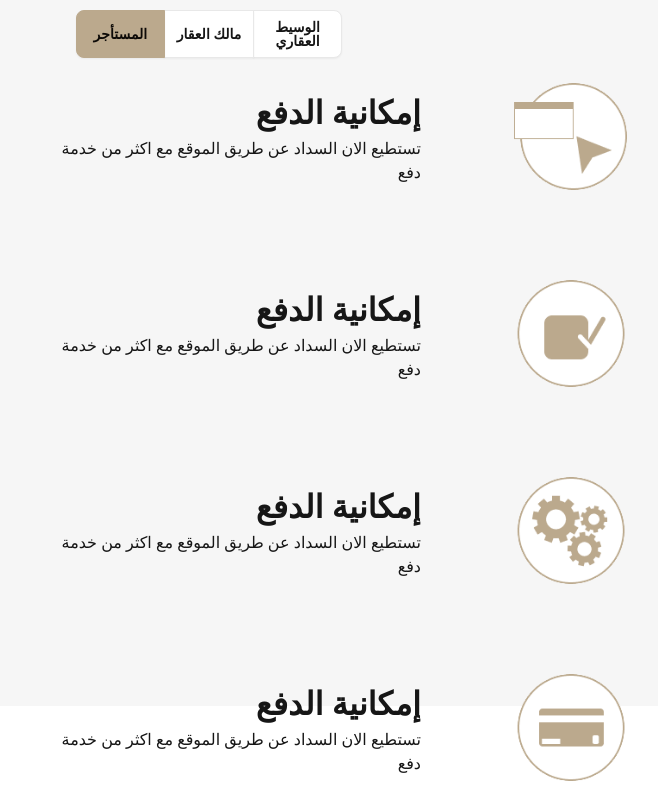
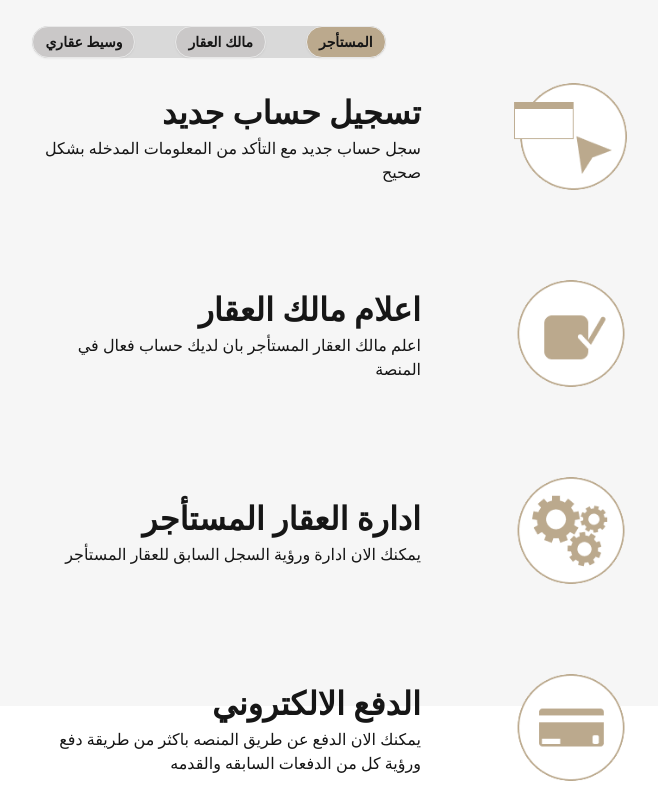
Before and after one commit to amalsaab/Amar, a React (Vite) app in the folder Aqarati-app/: page / in a window 1280 px wide. Shown: the part 1460-2260 px from the top of the page, without its empty margins (431-1089 px from the left). Built offline with nearby package versions, Linux system fonts and the light colour scheme.

Commit message:
updatated the landing page

```diff
--- a/Aqarati-app/src/Compnent/sataDisplay/Card.jsx
+++ b/Aqarati-app/src/Compnent/sataDisplay/Card.jsx
@@ -5,7 +5,7 @@ import { Link } from 'react-router-dom'
 
 function Testing(props) {
   return (
-    <div className='flex h-[100vh] w-full items-center justify-center '>
+    <div className='flex   items-center justify-center '>
 
         <div class="relative flex flex-col mt-6 text-gray-700 bg-white shadow-xl bg-clip-border rounded-xl w-96 outline outline-[#BBA98D] ">
 
--- a/Aqarati-app/src/Pages/Landing.jsx
+++ b/Aqarati-app/src/Pages/Landing.jsx
@@ -14,6 +14,57 @@ import Footer from '../Compnent/navigation/Footer';
 
 
 function Landing() {
+
+  const [step1state, updatestep1] = useState("تسجيل حساب جديد")
+  const [step1para, updatestep1para] = useState("سجل حساب جديد مع التأكد من المعلومات المدخله بشكل صحيح")
+  const [step2state, updatestep2] = useState("اعلام مالك العقار")
+  const [step2para, updatestep2para] = useState("اعلم مالك العقار المستأجر بان لديك حساب فعال في المنصة")
+  const [step3state, updatestep3] = useState("ادارة العقار المستأجر")
+  const [step3para, updatestep3para] = useState("يمكنك الان ادارة ورؤية السجل السابق للعقار المستأجر ")
+  const [step4state, updatestep4] = useState("الدفع الالكتروني")
+  const [step4para, updatestep4para] = useState("يمكنك الان الدفع عن طريق المنصه باكثر من طريقة دفع ورؤية كل من الدفعات السابقه والقدمه")
+
+  const RenterClicked = ()=>{
+    updatestep1("تسجيل حساب جديد")
+    updatestep1para("سجل حساب جديد مع التأكد من المعلومات المدخله بشكل صحيح")
+    updatestep2("اعلام مالك العقار")
+    updatestep2para("اعلم مالك العقار المستأجر بان لديك حساب فعال في المنصة")
+
+    updatestep3("ادارة العقار المستأجر")
+    updatestep3para("يمكنك الان ادارة ورؤية السجل السابق للعقار المستأجر ")
+
+    updatestep4("الدفع الالكتروني")
+    updatestep4para("يمكنك الان الدفع عن طريق المنصه باكثر من طريقة دفع ورؤية كل من الدفعات السابقه والقدمه")
+
+  }
+
+  const  ownerClicked = ()=>{
+    updatestep1("تسجيل حساب جديد")
+    updatestep2("رفع العقار الخاص بك")
+    updatestep3("ادارة العقار ")
+    updatestep4(" رفع الحساب البنكي ")
+
+    updatestep1para("تسجيل حساب جديد مع اختيار نوع الحساب والتاكد من البيانات المدخله")
+    updatestep2para("رفع بيانات العقار الخاص بك وانتظار موافقه المشرفين")
+    updatestep3para("ادارة العقارات الخاصه بك مع امكانيه اسناد مستأجر لكل عقار واضافة صيانه ")
+    updatestep4para("رفع الحساب البنكي ليتم تحويل مبالغ الدفع بكل دوري")
+
+
+  }
+
+  const DealerCliked = ()=>{
+    updatestep1("تسجيل حساب جديد")
+    updatestep2("رفع العقار ")
+    updatestep3("ادارة العقار ")
+    updatestep4(" رفع الحساب البنكي ")
+
+
+    updatestep1para("تسجيل حساب جديد مع اختيار نوع الحساب والتاكد من البيانات المدخله")
+    updatestep2para("رفع بيانات العقار وانتظار موافقه المشرفين")
+    updatestep3para("ادارة العقارات الخاصه بك مع امكانيه اسناد مستأجر لكل عقار واضافة صيانه ")
+    updatestep4para("رفع الحساب البنكي ليتم تحويل مبالغ الدفع بكل دوري")
+
+  }
 
     const [activeSlide, setActiveSlide] = useState(1);
 
@@ -65,7 +116,7 @@ const changetoM3 = ()=>{
     let m1 = document.getElementById("m1")
     let m2 = document.getElementById("m2")
     let m3 = document.getElementById("m3")
-    title.innerText =" مكاتب العقار"
+    title.innerText =" وسيط العقار"
     description.innerText = " بمهنية عالية وخبرة واسعة في سوق العقارات، نقدم في مكتبنا خدمات فعّالة لمساعدة عملائنا في البحث عن أماكن إقامة مثالية، ونقدم استشارات شاملة لمالكي العقارات لتحسين وتسويق ممتلكاتهم بكفاءة."
 
 
@@ -162,9 +213,15 @@ const changetoM3 = ()=>{
 
     <div className='flex w-[100vw] h-[10vh] items-end justify-center '>
         <div className="join ">
-            <input className="join-item btn btn-square w-[7vw] bg-white" type="radio" name="options" aria-label="الوسيط العقاري"  />
-            <input className="join-item btn btn-square w-[7vw]  bg-white" type="radio" name="options" aria-label="مالك العقار" />
-            <input className="join-item btn btn-square w-[7vw]  bg-white" type="radio" name="options" aria-label="المستأجر" checked/>
+        <div className='pt-20 flex gap-10 w-[100vw]  justify-center '>
+                <div      className='bg-[#D9D9D9] flex gap-10 rounded-full  justify-center  items-center  '>
+                <button onClick={RenterClicked}  className="btn btn-sm bg-[#BBA98D]  rounded-full">  المستأجر</button>
+                <button onClick={ownerClicked}   className="btn btn-sm bg-[#CAC8C8]   rounded-full"> مالك العقار </button>
+                <button onClick={DealerCliked}  className="btn btn-sm bg-[#CAC8C8]  rounded-full "> وسيط عقاري</button>
+
+                </div>
+        </div>
+
         </div>
     </div>
 
@@ -180,9 +237,9 @@ const changetoM3 = ()=>{
             <img width={300} src={step1} alt="" />
             <div className='w-[30vw]'>
 
-                <h1 className='font-bold text-[2rem]'>إمكانية الدفع</h1>
-                <p>تستطيع الان السداد عن طريق الموقع مع اكثر من خدمة دفع</p>
-            </div>
+                <h1 className='font-bold text-[2rem]'>{step1state}</h1>
+                <p>{step1para}</p>
+    </div>
         </div>
 
 
@@ -190,17 +247,17 @@ const changetoM3 = ()=>{
             <img width={300} src={step2} alt="" />
             <div className='w-[30vw]'>
 
-                <h1 className='font-bold text-[2rem]'>إمكانية الدفع</h1>
-                <p>تستطيع الان السداد عن طريق الموقع مع اكثر من خدمة دفع</p>
-            </div>
+                <h1 className='font-bold text-[2rem]'> {step2state}</h1>
+                <p>{step2para}</p>
+                            </div>
             </div>
 
             <div className='flex justify-center items-center'>
             <img width={300} src={step3} alt="" />
             <div className='w-[30vw]'>
 
-                <h1 className='font-bold text-[2rem]'>إمكانية الدفع</h1>
-                <p>تستطيع الان السداد عن طريق الموقع مع اكثر من خدمة دفع</p>
+                <h1 className='font-bold text-[2rem]'> {step3state}</h1>
+                <p>{step3para}</p>
             </div>
             </div>
 
@@ -208,8 +265,8 @@ const changetoM3 = ()=>{
             <img width={300} src={step4} alt="" />
             <div className='w-[30vw]'>
 
-                <h1 className='font-bold text-[2rem]'>إمكانية الدفع</h1>
-                <p>تستطيع الان السداد عن طريق الموقع مع اكثر من خدمة دفع</p>
+                <h1 className='font-bold text-[2rem]'> {step4state}</h1>
+                <p>{step4para}</p>
             </div>
             </div>
 
--- a/Aqarati-app/src/Pages/Owner.jsx
+++ b/Aqarati-app/src/Pages/Owner.jsx
@@ -6,18 +6,17 @@ function Owner() {
   return (
     <div>
         <div >
-     <div className="drawer lg:drawer-open ">
+     <div className="drawer lg:drawer-open  ">
 
   <input id="my-drawer-2" type="checkbox" className="drawer-toggle " />
 
-  <div className="drawer-content items-center justify-center DashboredBG  ">
+  <div className="drawer-content items-center justify-center DashboredBG   ">
     {/* Page content here */}
 
-
-    <div className='flex w-full h-18  items-center justify-center   '>
+    <div className='flex w-full  items-center justify-center  '>
     <div className='bg-white outline outline-[#BBA98D] flex justify-center items-center m-10 rounded-md  p-4 '>
 
-        <div className='flex gap-5'>
+        <div className='flex gap-4'>
             <button className='btn bg-[#BBA98D] outline-white w-23'>اضافة عقار</button>
             <button className='btn bg-[#BBA98D] outline-white w-23'>اضافة شقة</button>
             <button className='btn bg-[#BBA98D] outline-white w-23'>اسناد مستأجر</button>
@@ -25,12 +24,10 @@ function Owner() {
         </div>
 
     </div>
-
-{/* Here is the head of the the Aqar */}
-
     </div>
 
-    <div className='flex  '>
+
+    <div className=' flex gap-10 p-4 '>
     <Card Head="شقق المتكاملة" Location="الرياض، حي الوادي" Age="10 سنوات" NumberofUnit="20"/>
     <Card Head="شقق الكمال" Location="الرياض، حي العليا" Age="3 سنوات" NumberofUnit="32"/>
     <Card Head="شقق ركن الانوار" Location="الرياض، حي الملقا" Age="سنتين" NumberofUnit="2"/>
```
